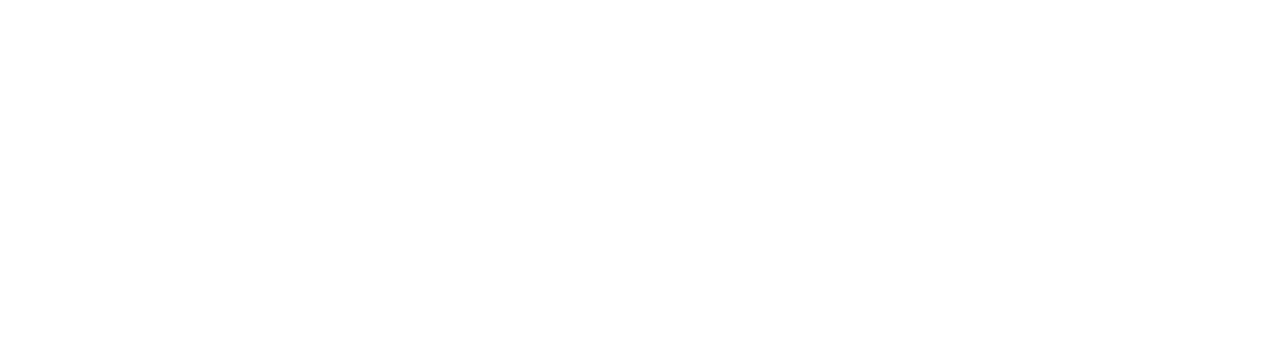
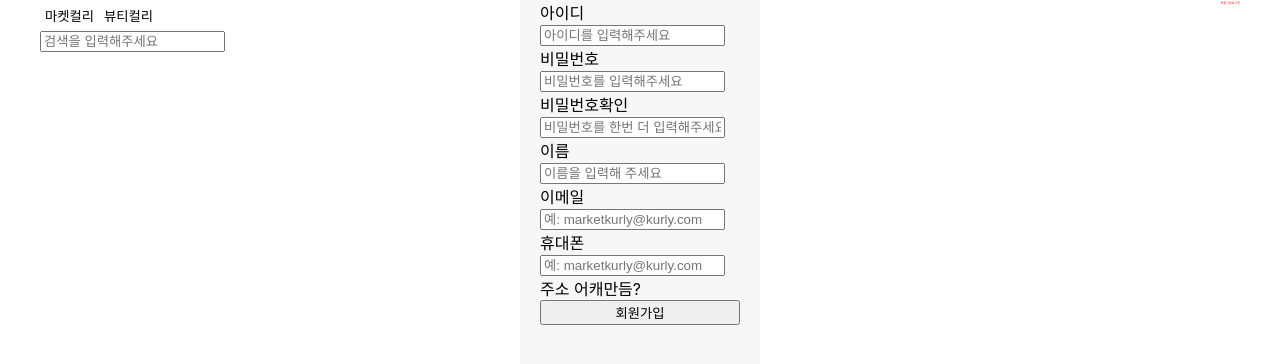
Before and after one commit to sm970309/Three-Idiots-Kurly, a React (Create React App) app in the folder client/: page /member/signup in a window 1280 px wide. Before the commit this address had no page. Shown: the top 364 px of the page. Built offline with nearby package versions, Linux system fonts and the light colour scheme.

Commit message:
회원가입

```diff
--- a/client/src/components/AppRouter.js
+++ b/client/src/components/AppRouter.js
@@ -2,7 +2,7 @@
 import Market from "../routers/Market";
 import Beatuy from "../routers/Beauty";
 import Home from "../routers/Home";
-import SingUp from "../routers/SingUp";
+import SignUp from "../routers/SignUp";
 import Login from "../routers/Login";
 
 function AppRouter() {
@@ -12,7 +12,7 @@
         <Route exact path="/" element={<Home />} />
         <Route exact path="/market" element={<Market />} />
         <Route exact path="/beauty" element={<Beatuy />} />
-        <Route exact path="/member/singup" element={<SingUp />} />
+        <Route exact path="/member/signup" element={<SignUp />} />
         <Route exact path="/member/login" element={<Login />} />
       </Routes>
     </BrowserRouter>
--- /dev/null
+++ b/client/src/components/InputForm.js
@@ -0,0 +1,4 @@
+function InputForm({ text }) {
+  return <input placeholder={text}></input>;
+}
+export default InputForm;
--- a/client/src/components/Navigation.js
+++ b/client/src/components/Navigation.js
@@ -10,9 +10,9 @@
   };
 
   return (
-    <div className={styles.div}>
+    <div className={styles.navigationDiv}>
       <div className={styles.topBar}>
-        <a onClick={onClick} id="member/singup">
+        <a onClick={onClick} id="member/signup">
           회원가입
         </a>
         <a onClick={onClick} id="member/login">
@@ -20,10 +20,18 @@
         </a>
       </div>
       <div className={styles.midBar}>
-        <button onClick={onClick} id="market">
+        <button
+          onClick={onClick}
+          id="market"
+          className={styles.navigationbutton}
+        >
           마켓컬리
         </button>
-        <button onClick={onClick} id="beauty">
+        <button
+          onClick={onClick}
+          id="beauty"
+          className={styles.navigationbutton}
+        >
           뷰티컬리
         </button>
         <SearchBar />
--- a/client/src/components/SearchBar.js
+++ b/client/src/components/SearchBar.js
@@ -1,16 +1,17 @@
 import { useState } from "react";
 
 function SearchBar() {
-  const [KeyWord, setKeyword] = useState("");
-  const onChange = () => {
-    return;
+  const [keyword, setKeyWord] = useState("");
+  const onChange = (event) => {
+    setKeyWord(event.target.value);
+    console.log(keyword);
   };
   return (
     <div>
       <input
         type="text"
         id="keyword"
-        value="KeyWord"
+        value={keyword}
         placeholder="검색을 입력해주세요"
         onChange={onChange}
       ></input>
--- /dev/null
+++ b/client/src/components/SignupForm.js
@@ -0,0 +1,130 @@
+import { useState } from "react";
+import { useNavigate } from "react-router-dom";
+import styles from "../css/Signup.module.css";
+// import axios from "axios";
+
+const SingupForm = () => {
+  const [userid, setUserId] = useState("");
+  const [pw, setPw] = useState("");
+  const [confirmPw, setConfirmPw] = useState("");
+  const [username, setUserName] = useState("");
+  const [useremail, setUserEmail] = useState("");
+  const [userphone, setUserPhone] = useState("");
+  // const [sex, setSex] = useState("");
+  let navigate = useNavigate();
+  const onChange = (event) => {
+    const { name, value } = event.target;
+    if (name === "userid") {
+      setUserId(value);
+    } else if (name === "pw") {
+      setPw(value);
+    } else if (name === "confirmPw") {
+      setConfirmPw(value);
+    } else if (name === "username") {
+      setUserName(value);
+    } else if (name === "useremail") {
+      setUserEmail(value);
+    } else if (name === "userphone") {
+      setUserPhone(value);
+    }
+    // else if (name === "sex") {
+    //   setSex(value);
+    // }
+  };
+  // const onSubmit = async (event) => {
+  //   event.preventDefault();
+  //   const res = await axios.post("http://localhost:8080/register", {
+  //     username: username,
+  //     userid: userid,
+  //     pw: pw,
+  //   });
+  //   if (res.data === "fail") {
+  //     window.alert("회원가입 실패");
+  //   } else if (res.data === "success") {
+  //     window.alert("회원가입 성공");
+  //     navigate("/login");
+  //   }
+  // };
+  return (
+    <div>
+      <form
+        className={styles.page}
+        id="singupForm"
+        style={{ flexDirection: "column", display: "flex", width: "200px" }}
+        // onSubmit={onSubmit}
+      >
+        <div>
+          <label>아이디</label>
+          <input
+            onChange={onChange}
+            value={userid}
+            name="userid"
+            type="text"
+            placeholder="아이디를 입력해주세요"
+          ></input>
+        </div>
+
+        <div>
+          <label>비밀번호</label>
+          <input
+            onChange={onChange}
+            value={pw}
+            name="pw"
+            type="password"
+            placeholder="비밀번호를 입력해주세요"
+          ></input>
+        </div>
+        <div>
+          <label>비밀번호확인</label>
+          <input
+            onChange={onChange}
+            value={confirmPw}
+            name="confirmPw"
+            type="password"
+            placeholder="비밀번호를 한번 더 입력해주세요"
+          ></input>
+        </div>
+        <div>
+          <label>이름</label>
+          <input
+            onChange={onChange}
+            value={username}
+            name="username"
+            type="text"
+            placeholder="이름을 입력해 주세요"
+          ></input>
+        </div>
+
+        <div>
+          <label>이메일</label>
+          <input
+            onChange={onChange}
+            value={useremail}
+            name="useremail"
+            type="text"
+            placeholder="예: marketkurly@kurly.com"
+          ></input>
+        </div>
+
+        <div>
+          <label>휴대폰</label>
+          <input
+            onChange={onChange}
+            value={userphone}
+            name="userphone"
+            type="text"
+            placeholder="예: marketkurly@kurly.com"
+          ></input>
+        </div>
+
+        <div>
+          <label>주소 어캐만듬?</label>
+        </div>
+
+        <input type="submit" value="회원가입" />
+      </form>
+    </div>
+  );
+};
+
+export default SingupForm;
--- a/client/src/css/Navigation.module.css
+++ b/client/src/css/Navigation.module.css
@@ -1,9 +1,9 @@
-div {
+.navigationDiv {
   padding-left: 40px;
   padding-top: 1px;
   padding-bottom: 1px;
   padding-right: 40px;
-  color: gray;
+  color: red;
 }
 .topBar {
   float: right;
@@ -13,7 +13,7 @@
   float: left;
 }
 
-button {
+.navigationbutton {
   background-color: white;
   border: transparent;
   padding: 0px;
--- /dev/null
+++ b/client/src/css/Signup.module.css
@@ -0,0 +1,78 @@
+.page {
+  position: absolute;
+  top: 0;
+  bottom: 0;
+  width: 100%;
+  max-width: 500px;
+  padding: 0 20px;
+
+  left: 50%;
+  transform: translate(-50%, 0);
+
+  background-color: #f7f7f7;
+
+  overflow: hidden;
+  display: flex;
+  flex-direction: column;
+}
+
+.titleWrap {
+  margin-top: 87px;
+  font-size: 26px;
+  font-weight: bold;
+  color: #262626;
+}
+
+.contentWrap {
+  margin-top: 26px;
+  flex: 1;
+}
+
+.inputTitle {
+  font-size: 12px;
+  font-weight: 600;
+  color: #262626;
+}
+
+.inputWrap {
+  display: flex;
+  border-radius: 8px;
+  padding: 16px;
+  margin-top: 8px;
+  background-color: white;
+  border: 1px solid #e2e0e0;
+}
+.inputWrap:focus-within {
+  border: 1px solid #9e30f4;
+}
+
+.input {
+  width: 100%;
+  outline: none;
+  border: none;
+  height: 17px;
+  font-size: 14px;
+  font-weight: 400;
+}
+
+.input::placeholder {
+  color: #f8f7f7;
+}
+
+.loginbutton {
+  width: 100%;
+  height: 48px;
+  border: none;
+  font-weight: bold;
+  border-radius: 64px;
+  background-color: #9e30f4;
+  color: white;
+  margin-bottom: 16px;
+  cursor: pointer;
+}
+
+.errorMessageWrap {
+  margin-top: 8px;
+  color: #ef0000;
+  font-size: 12px;
+}
--- /dev/null
+++ b/client/src/routers/SignUp.js
@@ -0,0 +1,15 @@
+import Navigation from "../components/Navigation";
+import SingupForm from "../components/SignupForm";
+const SignUp = () => {
+  return (
+    <div>
+      <div>
+        <Navigation />
+      </div>
+      <div>
+        <SingupForm />
+      </div>
+    </div>
+  );
+};
+export default SignUp;
--- a/client/src/routers/SingUp.js
+++ /dev/null
@@ -1,10 +0,0 @@
-import Navigation from "../components/Navigation";
-const SingUp = () => {
-  return (
-    <div>
-      <Navigation />
-      <h1>SingUp Page</h1>
-    </div>
-  );
-};
-export default SingUp;
```
